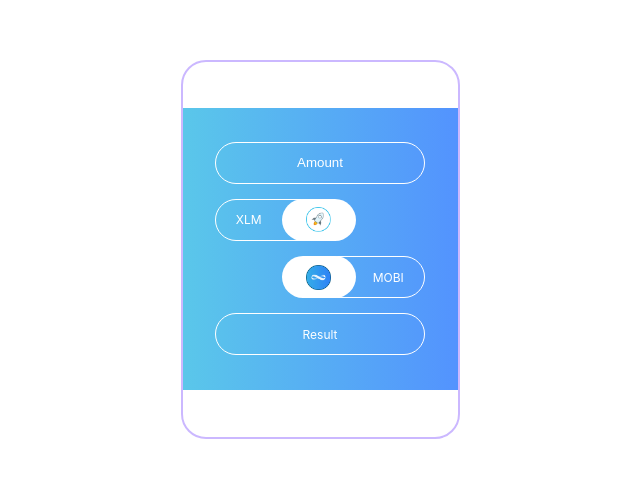
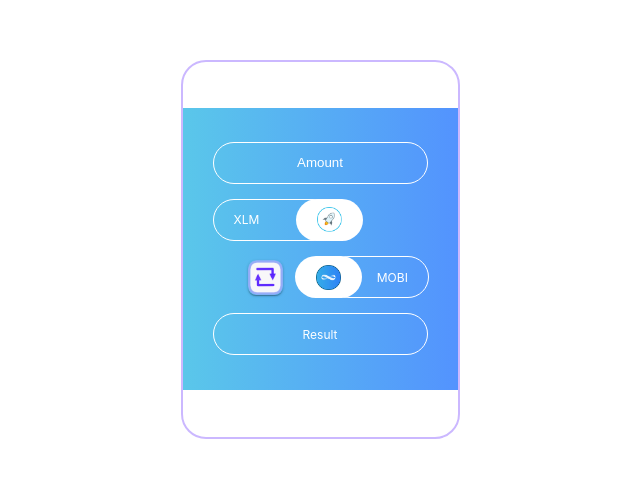
Before and after one commit to arturgvieira-zz/sandbox, a React (Create React App) app: page / in a window 1280 px wide. Shown: the part 151-628 px from the top of the page, without its empty margins (320-960 px from the left). Built offline with nearby package versions, Linux system fonts and the light colour scheme.

Commit message:
Add the button and polish

```diff
--- a/package.json
+++ b/package.json
@@ -19,7 +19,8 @@
         "react-styled-carousel": "^0.4.12",
         "request-promise": "^4.2.2",
         "stellar-sdk": "^0.11.0",
-        "styled-components": "^4.0.3"
+        "styled-components": "^4.0.3",
+        "uuid": "^3.3.2"
     },
     "devDependencies": {
         "nodemon": "^1.18.4",
--- a/src/button/index.jsx
+++ b/src/button/index.jsx
@@ -1,7 +1,11 @@
 import React, { Component } from 'react';
+import image from './resources/button.png';
 
-class New extends Component {
-
+import { View } from './styles';
+class Button extends Component {
+    render() {
+        return <View src={image} alt="Swap Button" />;
+    }
 }
 
-export default New;
+export default Button;
--- a/src/button/styles.js
+++ b/src/button/styles.js
@@ -1,7 +1,10 @@
 import styled from 'styled-components';
 
-export const View = styled.div`
-    display: flex;
-    justify-content: center;
-    align-items: center;
+export const View = styled.img`
+    height: 35px;
+    width: 35px;
+    border-radius: 8px;
+    box-shadow: 0px 1px 3px 0px rgba(0, 0, 0, 0.2),
+        0px 1px 1px 0px rgba(0, 0, 0, 0.14),
+        0px 2px 1px -1px rgba(0, 0, 0, 0.12);
 `;
--- a/src/main/index.jsx
+++ b/src/main/index.jsx
@@ -3,6 +3,7 @@
 import buyImage from './resources/currency-mobi.png';
 import sellImage from './resources/currency-xlm.png';
 import TokenMenu from '../menu';
+import ButtonComponent from '../button';
 
 import {
     View,
@@ -14,7 +15,8 @@
     Result,
     SellToken,
     BuyToken,
-    TokenIcon
+    TokenIcon,
+    Button
 } from './styles';
 
 class Main extends Component {
@@ -67,6 +69,9 @@
                                 <TokenIcon src={buyIcon} alt="Buy Token" />
                             </TokenMenu>
                         </BuyToken>
+                        <Button>
+                            <ButtonComponent />
+                        </Button>
                     </Container>
                 </Border>
             </View>
--- a/src/main/styles.js
+++ b/src/main/styles.js
@@ -33,12 +33,21 @@
         '. . . . . . . . .'
         '. a a a a a a a .'
         '. b b b x x . . .'
-        '. . . y y c c c .'
+        '. z . y y c c c .'
         '. d d d d d d d .'
         '. . . . . . . . .';
     background: linear-gradient(to right, #5ac7ea, #5393fe);
     height: 75%;
     width: stretch;
+`;
+
+export const Button = styled.div`
+    grid-area: z;
+    display: flex;
+    flex-direction: column;
+    justify-content: center;
+    align-items: center;
+    margin-right: -200%;
 `;
 
 const Fields = styled.div`
@@ -117,7 +126,3 @@
 export const TokenIcon = styled.img`
     height: 25px;
 `;
-
-export const Text = styled.p`
-    width: 100%;
-`;
--- a/src/menu/index.jsx
+++ b/src/menu/index.jsx
@@ -1,6 +1,9 @@
 import React, { Component } from 'react';
 import gql from 'graphql-tag';
 import { withApollo } from 'react-apollo';
+import mobiIcon from './resources/currency-mobi.png';
+import xlmIcon from './resources/currency-xlm.png';
+import uuid from 'uuid/v4';
 
 import {
     View,
@@ -9,12 +12,21 @@
     Token,
     Search,
     HorizontalList,
-    TokenIcon,
-    Text
+    TokenIcon
 } from './styles';
 
 class Menu extends Component {
-    state = { menu: false };
+    state = {
+        menu: false,
+        rate: [
+            { token: mobiIcon, name: 'Mobius', symbol: 'MOBI' },
+            { token: xlmIcon, name: 'Lumen', symbol: 'XLM' },
+            { token: mobiIcon, name: 'Mobius', symbol: 'MOBI' },
+            { token: xlmIcon, name: 'Lumen', symbol: 'XLM' },
+            { token: mobiIcon, name: 'Mobius', symbol: 'MOBI' },
+            { token: xlmIcon, name: 'Lumen', symbol: 'XLM' }
+        ]
+    };
 
     onChange = (e) => {
         this.setState({ [e.target.name]: e.target.value });
@@ -60,16 +72,18 @@
                                 value={asset || ''}
                             />
 
-                            <HorizontalList {...settings}>
+                            <HorizontalList
+                                {...settings}
+                                ref={(input) => (this.list = input)}>
                                 {rate &&
                                     rate.map((item) => (
                                         <TokenIcon
+                                            key={uuid()}
                                             src={item.token}
                                             alt={`${item.symbol} Token`}
                                         />
                                     ))}
                             </HorizontalList>
-                            <Text>Token Name (Symbol)</Text>
                         </Content>
                     </Container>
                 )}
```
Also changed, not shown: src/button/resources/button.png (added).
